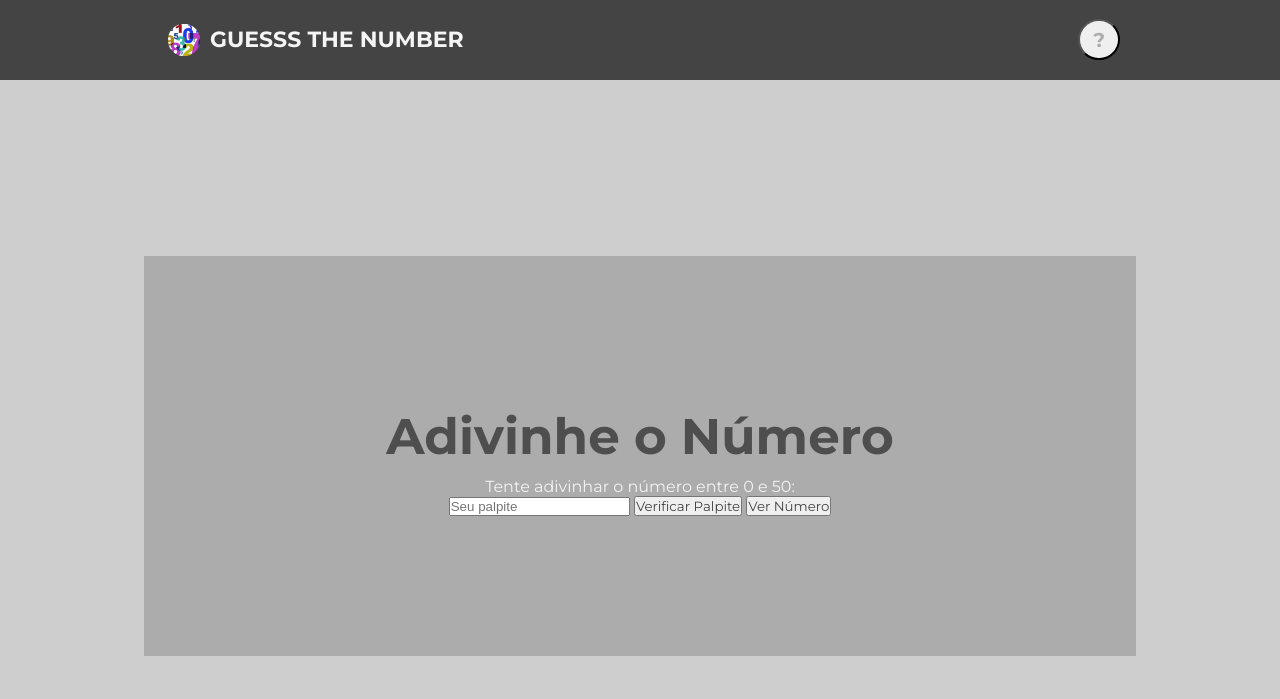
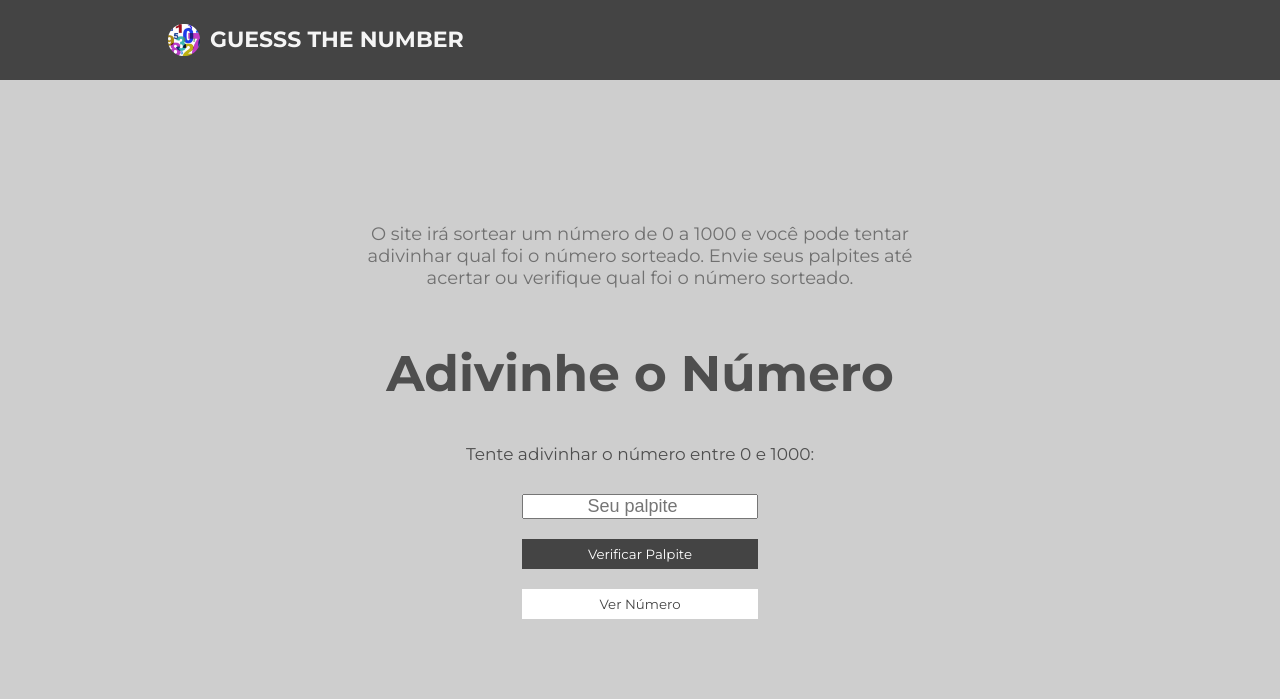
Before and after one commit to carloseps/numberguesser-web1, a plain HTML site: page index.html in a window 1280 px wide. Drawn offline with Linux system fonts and the light colour scheme.

Commit message:
Updating

```diff
--- a/assets/css/styles.css
+++ b/assets/css/styles.css
@@ -127,17 +127,6 @@ section {
     font-size: 22px;
 }
 
-
-.navbar .container button {
-    height: 2.6rem;
-    width: 2.6rem;
-    border-radius: 50%;
-}
-
-.navbar .container button h1{
-    color: #acacac;
-}
-
 main {
     display: flex;
     flex-direction: column;
@@ -148,6 +137,7 @@ main {
     display: flex;
     align-items: center;
     justify-content: center;
+    flex-direction: column;
     background: #cecece;
     color: #f3f3f3;
 }
@@ -157,16 +147,86 @@ main {
     flex-direction: column;
     align-items: center;
     justify-content: center;
-    padding: 20px;
+    padding: 0px;
     text-align: center;
     height: 50vh;
-    background: #acacac;
+}
+
+.home .container .box {
+    display: flex;
+    flex-direction: column;
+    align-items: center;
+    justify-content: center;
+    padding: 10px;
+    text-align: center;
+    margin-top: 20px;
+}
+
+.home .container p{
+    width: 50%;
+}
+
+.home .container .box input{
+    margin-bottom: 20px;
+    font-size: 18px;
+    text-align: center;
+}
+
+.home .container .box button{
+    margin-bottom: 20px;
+    height: 30px;
+    width: 100%;
+}
+
+.home .container .box .button1{
+    margin-bottom: 20px;
+    height: 30px;
+    width: 100%;
+    background: #444;
+    border: none;
+    color: #fff;
+}
+
+.home .container .box .button1:hover{
+    background: #555555
+}
+
+.home .container .box .button2{
+    margin-bottom: 20px;
+    height: 30px;
+    width: 100%;
+    background: #fff;
+    border: none;
+    color: #444;
+}
+
+.home .container .box .button2:hover{
+    background: #e0e0e0
+}
+
+.home .container-resume {
+    font-size: 18px;
+    display: flex;
+    flex-direction: column;
+    align-items: center;
+    justify-content: center;
+    padding: 0px;
+    text-align: center;
+    height: 10vh;
+    width: 45%;
+    color:#707070
 }
 
 .home .container h1{
     font-size: 50px;
     display: block;
-    margin: 10px;
+    padding-bottom: 40px;
+    color: rgb(78, 78, 78);
+}
+
+.home .container p{
+    font-size: 17px;
+    display: block;
     color: rgb(78, 78, 78);
 }
 
--- a/assets/js/script.js
+++ b/assets/js/script.js
@@ -1,17 +1,21 @@
-const numeroSorteado = Math.floor(Math.random() * 51);
+const numeroSorteado = Math.floor(Math.random() * 1001);
+
+const tentativas = 0;
 
 function verificarPalpite() {
     const palpiteUsuario = parseInt(document.getElementById('userGuess').value);
 
-    if (isNaN(palpiteUsuario) || palpiteUsuario < 0 || palpiteUsuario > 50) {
-        alert("Por favor, insira um número válido entre 0 e 50.");
+    if (isNaN(palpiteUsuario) || palpiteUsuario < 0 || palpiteUsuario > 1000) {
+        alert("Por favor, insira um número válido entre 0 e 1000.");
     } else {
         if (palpiteUsuario === numeroSorteado) {
             document.getElementById('resultado').innerHTML = `Parabéns! Você acertou! O número sorteado é ${numeroSorteado}.`;
         } else if (palpiteUsuario < numeroSorteado) {
             document.getElementById('resultado').innerHTML = 'Tente novamente. O número é maior.';
+            ++tentativas;
         } else {
             document.getElementById('resultado').innerHTML = 'Tente novamente. O número é menor.';
+            ++tentativas;
         }
     }
 }
--- a/index.html
+++ b/index.html
@@ -7,7 +7,7 @@
     <meta name="description" content="Tente adivinhar qual número estou pensando..." />
 
     <title>Adivinhe o Número</title>
-    <link rel="shortcut icon" href="./assets/img/favicon.png" type="image/x-icon" />
+    <link rel="shortcut icon" href="./assets/img/element-logo.png" type="image/x-icon" />
     <link rel="preconnect" href="https://fonts.googleapis.com">
     <link rel="preconnect" href="https://fonts.gstatic.com" crossorigin>
     <link href="https://fonts.googleapis.com/css2?family=Montserrat:wght@100;200;300;400;500;600;700;800;900&display=swap" rel="stylesheet">
@@ -26,24 +26,28 @@
                     <h1>Guesss the Number</h1>
                 </div>
 
-                <button aria-label="Ajuda" class="help" type="button">
-                    <h1>?</h1>
-                </button>
-
             </div>
         </nav>
     </header>
     <main>
         <section id="home" class="home">
+            <div class="container-resume">
+                O site irá sortear um número de 0 a 1000 e você pode tentar adivinhar qual foi o número sorteado. Envie seus palpites até acertar ou verifique qual foi o número sorteado.
+            </div>
             <div class="container">
                 <h1>Adivinhe o Número</h1>
-                <p>Tente adivinhar o número entre 0 e 50:</p>
+                <p>Tente adivinhar o número entre 0 e 1000:</p>
                 <div class="box">
                     <input type="number" id="userGuess" placeholder="Seu palpite">
-                    <button onclick="verificarPalpite()">Verificar Palpite</button>
-                    <button onclick="verNumero()">Ver Número</button>
-                    <p id="resultado"></p>
+                    <button class="button1" onclick="verificarPalpite()">Verificar Palpite</button>
+                    <button class="button2" onclick="verNumero()">Ver Número</button>
                 </div>
+                <p id="resultado"></p>
+            </div>
+            <div class="historico">
+                <ul class="historico-lista">
+                    <!-- Lista vazia, será preenchida dinamicamente pelo JavaScript -->
+                </ul>
             </div>
         </section>
     </main>
```
